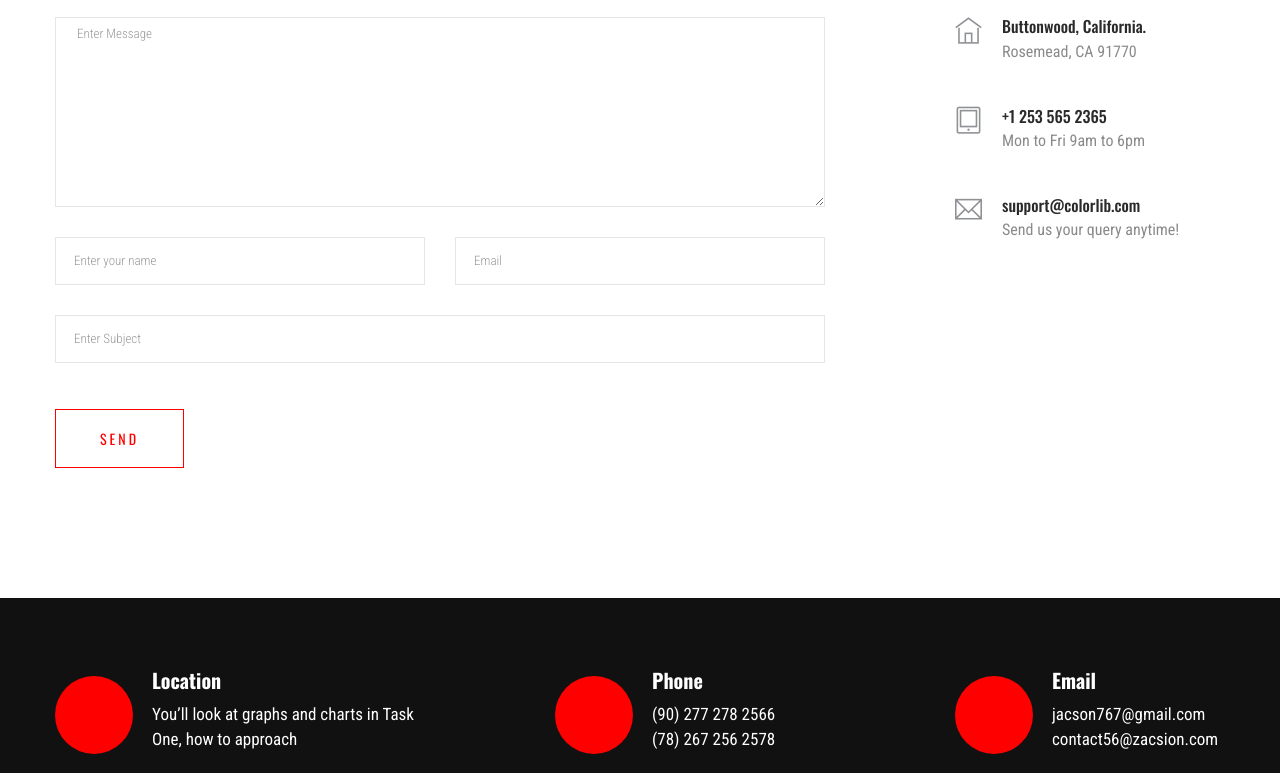
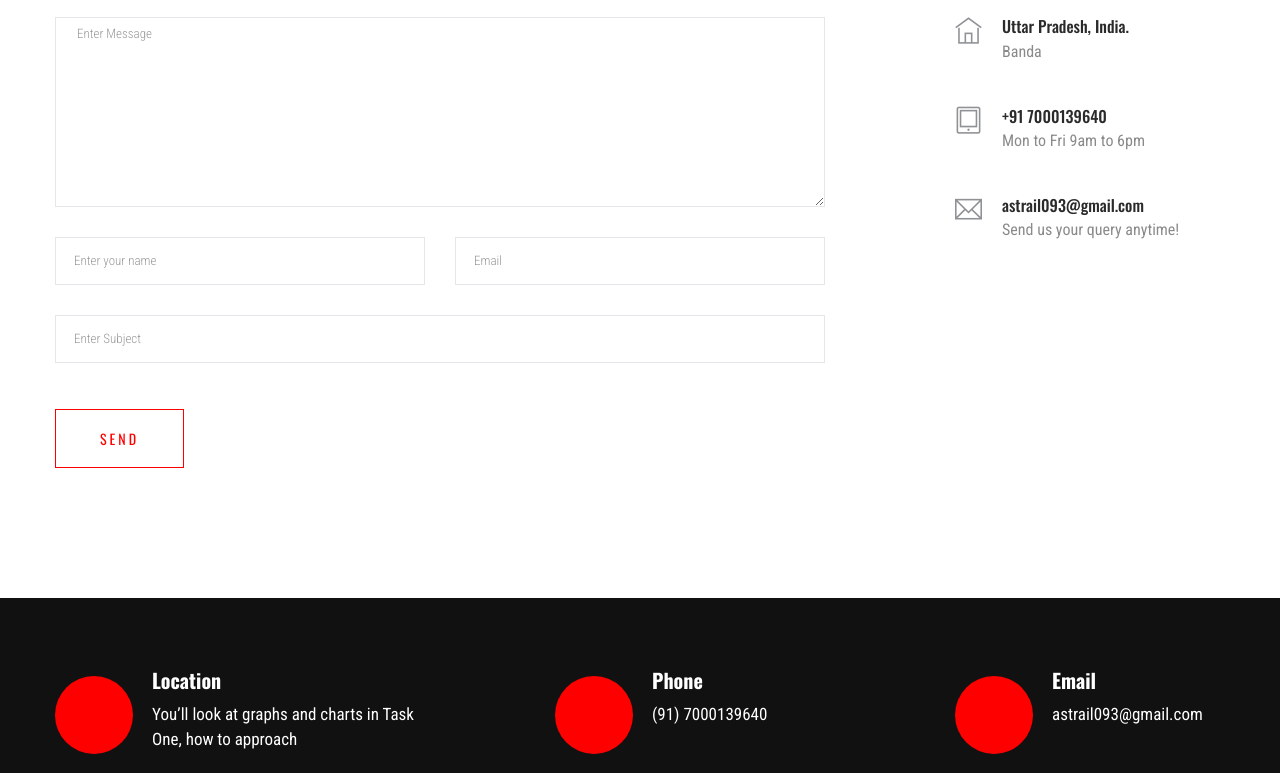
Before and after one commit to Nukelex/fitness-website, a plain HTML site: page zacson-master/contact.html in a window 1280 px wide. Shown: the part 1167-1940 px from the top of the page. Drawn offline with nearby package versions, Linux system fonts and the light colour scheme; some packages are replaced by stand-ins of ours.

Commit message:
First Commit

```diff
--- a/zacson-master/contact.html
+++ b/zacson-master/contact.html
@@ -173,21 +173,21 @@
                     <div class="media contact-info">
                         <span class="contact-info__icon"><i class="ti-home"></i></span>
                         <div class="media-body">
-                            <h3>Buttonwood, California.</h3>
-                            <p>Rosemead, CA 91770</p>
+                            <h3>Uttar Pradesh, India.</h3>
+                            <p>Banda</p>
                         </div>
                     </div>
                     <div class="media contact-info">
                         <span class="contact-info__icon"><i class="ti-tablet"></i></span>
                         <div class="media-body">
-                            <h3>+1 253 565 2365</h3>
+                            <h3>+91 7000139640</h3>
                             <p>Mon to Fri 9am to 6pm</p>
                         </div>
                     </div>
                     <div class="media contact-info">
                         <span class="contact-info__icon"><i class="ti-email"></i></span>
                         <div class="media-body">
-                            <h3>support@colorlib.com</h3>
+                            <h3>astrail093@gmail.com</h3>
                             <p>Send us your query anytime!</p>
                         </div>
                     </div>
@@ -218,8 +218,8 @@
                         </div>
                         <div class="features-caption">
                             <h3>Phone</h3>
-                            <p>(90) 277 278 2566</p>
-                            <p>  (78) 267 256 2578</p>
+                            <p>(91) 7000139640</p>
+
                         </div>
                     </div>
                 </div>
@@ -230,8 +230,8 @@
                         </div>
                         <div class="features-caption">
                             <h3>Email</h3>
-                            <p>jacson767@gmail.com</p>
-                            <p>contact56@zacsion.com</p>
+                            <p>astrail093@gmail.com</p>
+
                         </div>
                     </div>
                 </div>
@@ -289,9 +289,9 @@
                 <div class="row d-flex align-items-center">
                     <div class="col-lg-12">
                         <div class="footer-copy-right text-center">
-                            <p><!-- Link back to Colorlib can't be removed. Template is licensed under CC BY 3.0. -->
-                              Copyright &copy;<script>document.write(new Date().getFullYear());</script> All rights reserved | This template is made with <i class="fa fa-heart" aria-hidden="true"></i> by <a href="https://colorlib.com" target="_blank">Colorlib</a>
-                              <!-- Link back to Colorlib can't be removed. Template is licensed under CC BY 3.0. --></p>
+                            <p>
+                              Copyright &copy;<script>document.write(new Date().getFullYear());</script> All rights reserved | This template is made with <i class="fa fa-heart" aria-hidden="true"></i> by <a href="" target="_blank">Astitva Singh</a>
+                             </p>
                           </div>
                       </div>
                   </div>
```
Also changed, not shown: zacson-master/about.html (+7 -7 lines), zacson-master/blog.html (+3 -3 lines), zacson-master/blog_details.html (+3 -3 lines), zacson-master/courses.html (+7 -7 lines), zacson-master/elements.html (+4 -4 lines), zacson-master/gallery.html (+7 -7 lines), zacson-master/index.html (+4 -4 lines), zacson-master/main.html (+1 -1 lines), zacson-master/pricing.html (+7 -7 lines).
